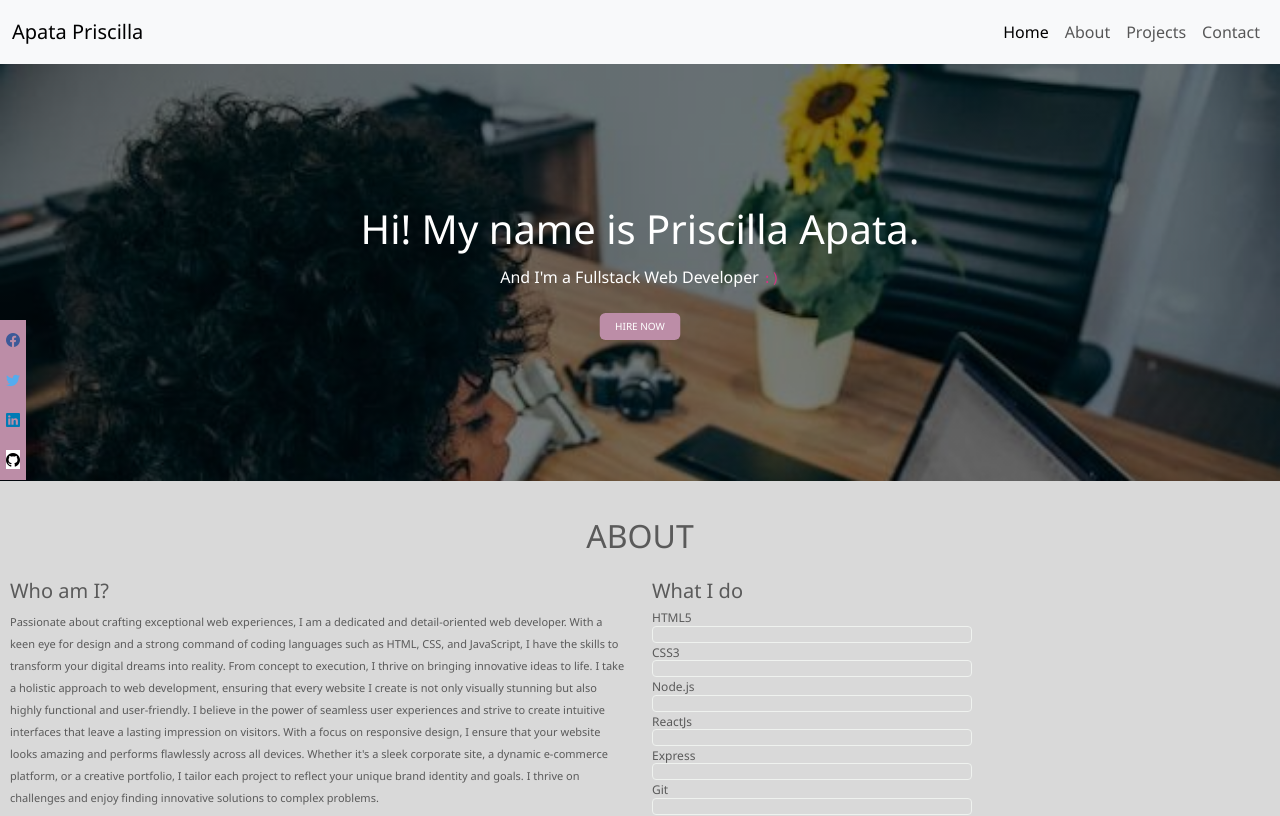
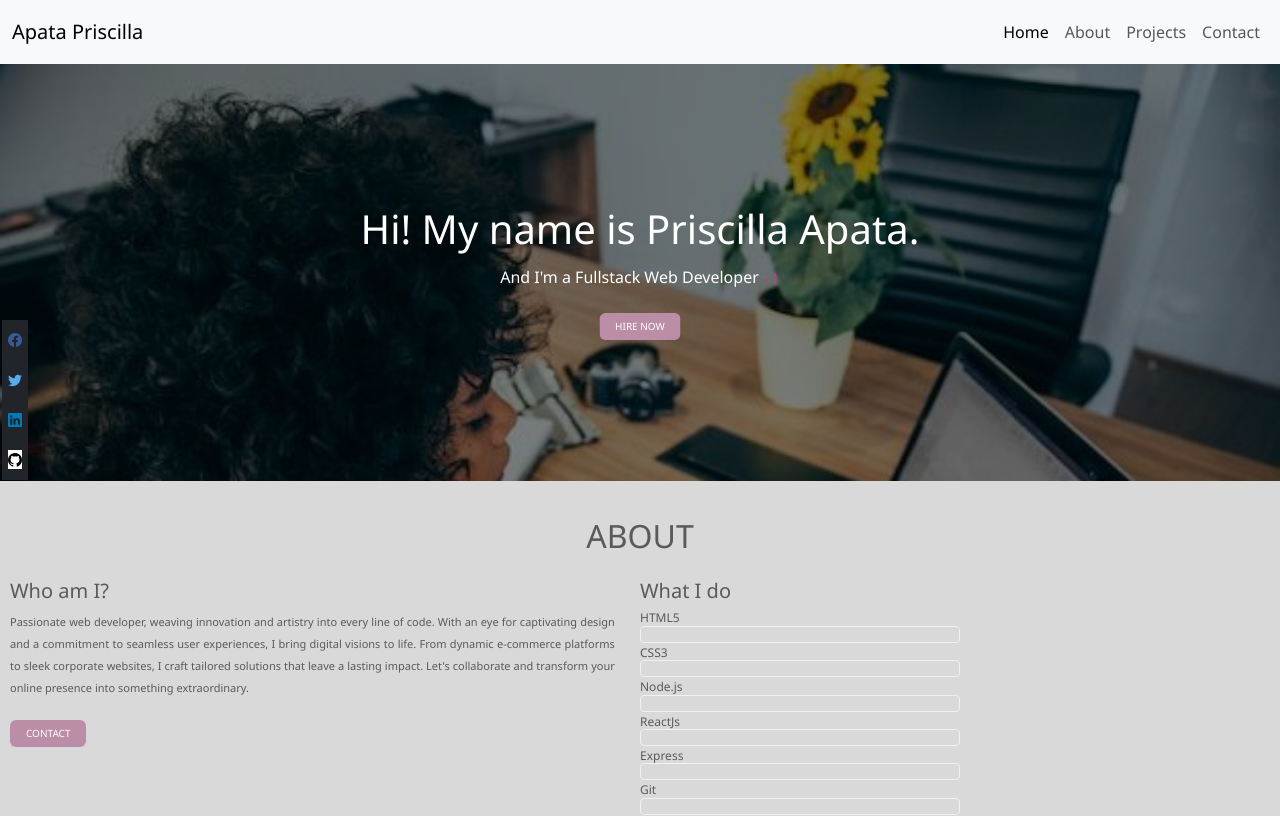
Before and after one commit to ArikeApata/portfolio, a React (Create React App) app: page / in a window 1280 px wide. Shown: the top 816 px of the page. Built offline with nearby package versions, Linux system fonts and the light colour scheme; data requests are answered from the project's data file; the HTML template or start-up script is replaced by a standard one.

Commit message:
new commit

```diff
--- a/src/Footer.jsx
+++ b/src/Footer.jsx
@@ -5,7 +5,8 @@ const Footer = () => {
           <div className="footer-small text-light text-center p-4">
             Copyright 2023. Made by Arike Apata
           </div>
-          <div class="icon-bar">
+          <div className="background">
+            <div class="icon-bar bg-dark">
               <a href="#" class="facebook">
                 <i class="bi bi-facebook"></i>
               </a>
@@ -22,6 +23,7 @@ const Footer = () => {
             </div>
           </div>
         </div>
+      </div>
     );
 }
 
--- a/src/Homepage.jsx
+++ b/src/Homepage.jsx
@@ -87,44 +87,32 @@ const Homepage = ({ projects, submit }) => {
                 including my skillset as a programmer
               </p> */}
               <div className="about-description">
-                <div className="row ">
-                  <div className="col-6">
+                <div className="about-left">
                   <h5 className="">Who am I?</h5>
                   <p className="about-text">
-                      Passionate about crafting exceptional web experiences, I
-                      am a dedicated and detail-oriented web developer. With a
-                      keen eye for design and a strong command of coding
-                      languages such as HTML, CSS, and JavaScript, I have the
-                      skills to transform your digital dreams into reality. From
-                      concept to execution, I thrive on bringing innovative
-                      ideas to life. I take a holistic approach to web
-                      development, ensuring that every website I create is not
-                      only visually stunning but also highly functional and
-                      user-friendly. I believe in the power of seamless user
-                      experiences and strive to create intuitive interfaces that
-                      leave a lasting impression on visitors. With a focus on
-                      responsive design, I ensure that your website looks
-                      amazing and performs flawlessly across all devices.
-                      Whether it's a sleek corporate site, a dynamic e-commerce
-                      platform, or a creative portfolio, I tailor each project
-                      to reflect your unique brand identity and goals. I thrive
-                      on challenges and enjoy finding innovative solutions to
-                      complex problems.
+                    Passionate web developer, weaving innovation and artistry
+                    into every line of code. With an eye for captivating design
+                    and a commitment to seamless user experiences, I bring
+                    digital visions to life. From dynamic e-commerce platforms
+                    to sleek corporate websites, I craft tailored solutions that
+                    leave a lasting impact. Let's collaborate and transform your
+                    online presence into something extraordinary.
                   </p>
                   <a href="#contact" className=" btn project-button">
                     Contact
                   </a>
                 </div>
-                  <div className="col-6 mb-3">
+                <div className="about-right mb-3">
                   <h5 className="skills">What I do</h5>
                   <Skills />
                 </div>
               </div>
             </div>
-            </div>
             <div className="works py-3" id="projects">
               <h2 className="projects-heading">Projects</h2>
-              <div className="span"><span></span></div>
+              <div className="span">
+                <span></span>
+              </div>
               {projects && <Projects projects={projects} />}
             </div>
             <div className="contact py-3" id="contact">
--- a/src/index.css
+++ b/src/index.css
@@ -60,8 +60,19 @@ h2{
 
 } */
 
+.about-description{
+  display: flex;
+  justify-content: space-between;
+}
 .about-text {
   font-size: 11px;
+}
+.about-left{
+  width: 48%;text-align: justify;
+}
+.about-right {
+  width: 48%;
+  margin: 0 auto;
 }
 .about h5{
   text-align: left;
@@ -151,9 +162,13 @@ h2{
 .footer {
   font-size: 11px;
 }
+.background {
+  background-color: #BC8DA7;
+  border: 2px solid black;
+}
 
 .icon-bar {
-  background: #BC8DA7;
+  /* opacity: 0.6; */
   position: fixed;
   top: 50%;
   -webkit-transform: translateY(-50%);
@@ -169,6 +184,7 @@ h2{
   transition: all 0.3s ease;
   color: white;
   font-size: 14px;
+  /* opacity: 2.0; */
 }
 
 /* Style the social media icons with color, if you want */
@@ -178,6 +194,7 @@ h2{
 
 .bi-facebook {
   color: #3B5998;
+
   /* color: white; */
 }
 
```
Lines whose indentation alone changed are shown as unchanged.
